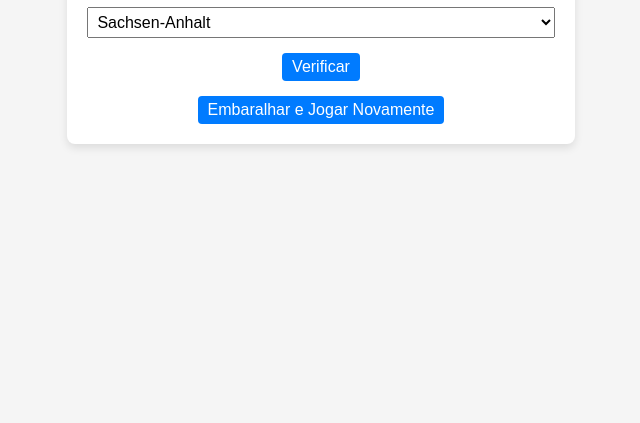
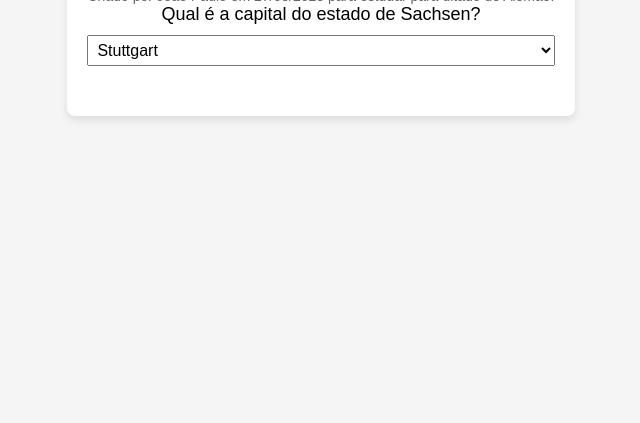
Before and after one commit to ilx-jxao/Ditado-alemao, a plain HTML site: page index.html in a window 1280 px wide. Shown: the part 377-800 px from the top of the page, without its empty margins (319-959 px from the left). Drawn offline with Linux system fonts and the light colour scheme.

Commit message:
Update index.html

```diff
--- a/index.html
+++ b/index.html
@@ -66,9 +66,7 @@
   <p>Criado por João Paulo em 27/08/2023 para estudar para ditado de Alemão.</p>
   <div class="question" id="question-text"></div>
   <select id="answer-input"></select>
-  <button id="submit-button">Verificar</button>
   <div id="result"></div>
-  <button id="shuffle-button">Embaralhar e Jogar Novamente</button>
 </div>
 
 <script>
@@ -93,9 +91,7 @@ const stateCapitalPairs = [
 
 const questionText = document.getElementById('question-text');
 const answerInput = document.getElementById('answer-input');
-const submitButton = document.getElementById('submit-button');
 const result = document.getElementById('result');
-const shuffleButton = document.getElementById('shuffle-button');
 
 let currentQuestionType = '';
 let currentPairIndex = 0;
@@ -143,20 +139,15 @@ function checkAnswer() {
 
   if (selectedAnswer === correctAnswer) {
     result.textContent = 'Resposta correta!';
+    setTimeout(updateQuestion, 1000); // Aguardar 1 segundo e atualizar a pergunta
   } else {
-    result.textContent = `Resposta incorreta. A resposta correta é ${correctAnswer}.`;
+    result.textContent = 'Resposta errada, tente novamente.';
   }
 }
 
-function shuffleQuestions() {
-  stateCapitalPairs.sort(() => Math.random() - 0.5);
-  updateQuestion();
-}
+answerInput.addEventListener('change', checkAnswer);
 
-submitButton.addEventListener('click', checkAnswer);
-shuffleButton.addEventListener('click', shuffleQuestions);
-
-shuffleQuestions(); // Inicialização do jogo
+updateQuestion(); // Inicialização do jogo
 </script>
 </body>
 </html>
```
